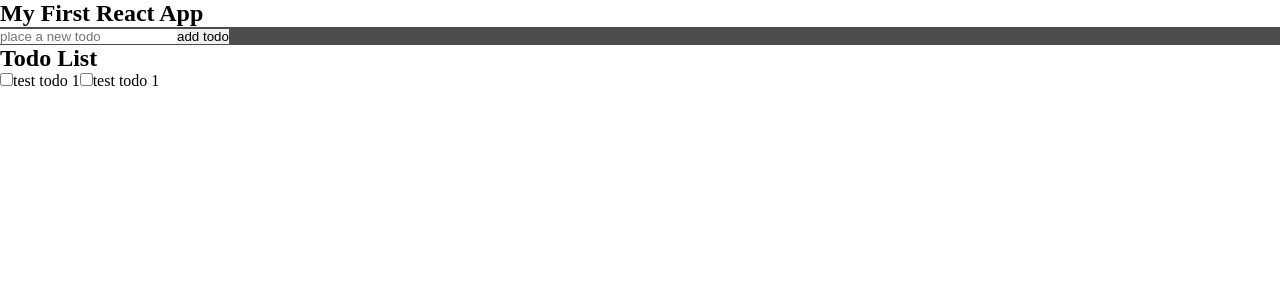
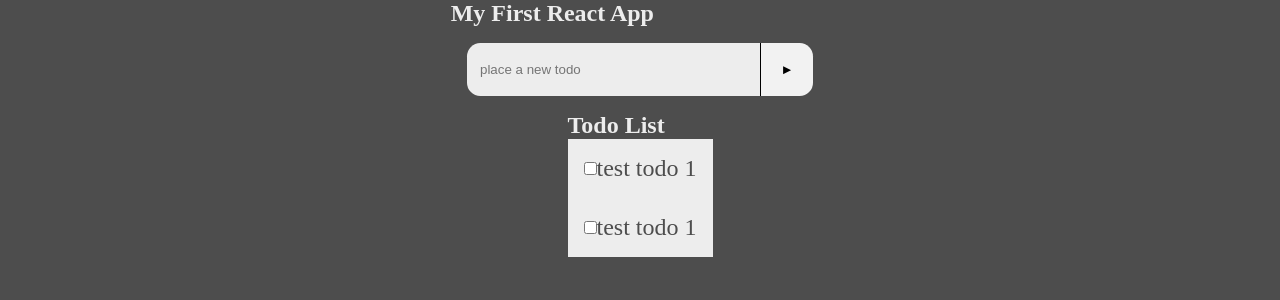
Before and after one commit to becodeorg/hamilton-7-to-do-react-TanguyC0, a React (Create React App) app: page / in a window 1280 px wide. Shown: the top 300 px of the page. Built offline with nearby package versions, Linux system fonts and the light colour scheme.

Commit message:
add start style

```diff
--- a/src/App.js
+++ b/src/App.js
@@ -1,4 +1,4 @@
-import './css/style.css';
+import './sass/_main.scss';
 import ToDoAdd from './component/ToDoAdd';
 import ItemTodo from './component/ItemTodo';
 
@@ -10,10 +10,12 @@ function App() {
           <ToDoAdd />
       </section>
       <hr/>
-      <section>
+      <section className='todo'>
         <h2>Todo List</h2>
-        <ItemTodo />
-        <ItemTodo />
+        <div className="todo__list">
+          <ItemTodo />
+          <ItemTodo />
+        </div>
       </section>
     </main>
   );
--- a/src/component/ItemTodo.js
+++ b/src/component/ItemTodo.js
@@ -1,8 +1,9 @@
 function ItemTodo () {
     return (
-        <label for="todo1">
+        <label
+        className="todo__list__item">
             <input type="checkbox" id="todo1" name="todo1" value="todo1"/>
-            test todo 1
+            <p className="todo__list__item__text">test todo 1</p>
         </label>
     )
 }
--- a/src/component/ToDoAdd.js
+++ b/src/component/ToDoAdd.js
@@ -2,8 +2,8 @@ function ToDoAdd()
 {
     return (
         <form className='new-todo'>
-            <input type="text" placeholder='place a new todo'/>
-            <button type="submit">add todo</button>
+            <input className='new-todo__input' type="text" placeholder='place a new todo'/>
+            <input type="submit" value="►" className="new-todo__button-arrow"/>
         </form>
     );
 }
--- a/src/css/style.css
+++ /dev/null
@@ -1,17 +0,0 @@
-* {
-  margin: 0;
-  padding: 0;
-  border: 0;
-}
-
-body {
-  min-width: 100vw;
-  min-width: 100vw;
-  min-height: 100vh;
-}
-
-.new-todo {
-  background-color: #4d4d4d;
-}
-
-/*# sourceMappingURL=style.css.map */
--- /dev/null
+++ b/src/sass/_app.scss
@@ -0,0 +1,12 @@
+@use "./variables" as *;
+.App
+{
+    display: flex;
+    flex-direction: column;
+    align-items: center;
+    // justify-content: center;
+    height: 100vh;
+    width: 100vw;
+    background-color: $main-color;
+    color: $secondary-color;
+}
--- a/src/sass/_form.scss
+++ b/src/sass/_form.scss
@@ -3,4 +3,28 @@
 .new-todo
 {
     background-color: $main-color;
+    padding: 1rem;
+
+    &__input
+    {
+        background-color: $secondary-color;
+        border: none;
+        padding: 1em;
+        width: 20em;
+        height: 2em;
+
+        border-radius: 1em 0 0 1em;
+    }
+    &__button-arrow
+    {
+        //display arrow
+
+        height: 4em;
+        width: 4em;
+        background-color: $third-color;
+        border-radius: 0 1em 1em 0;
+        border-left: 1px solid black;
+
+
+    }
 }
--- a/src/sass/_main.scss
+++ b/src/sass/_main.scss
@@ -1,3 +1,4 @@
 @forward "./reset";
 @forward "./form";
 @forward "./todo";
+@forward "./app";
--- a/src/sass/_reset.scss
+++ b/src/sass/_reset.scss
@@ -6,7 +6,7 @@
 }
 body
 {
-    min-width: 100vw;
+    max-width: 100vw;
     min-width: 100vw;
     min-height: 100vh;
 }
--- a/src/sass/_todo.scss
+++ b/src/sass/_todo.scss
@@ -1 +1,27 @@
 @use "./variables" as *;
+
+.todo
+{
+    background-color: $main-color;
+
+    &__list
+    {
+        display: flex;
+        flex-direction: column;
+        background-color: $secondary-color;
+
+        &__item
+        {
+            display: flex;
+            justify-content: flex-start;
+            align-items: center;
+            padding: 1rem;
+            &__text
+            {
+                color: $main-color;
+                font-size: 1.5rem;
+            }
+
+        }
+    }
+}
--- a/src/sass/_variables.scss
+++ b/src/sass/_variables.scss
@@ -1,2 +1,3 @@
 $main-color : #4d4d4d;
 $secondary-color : #ededed;
+$third-color : #f2f2f2;
```
Also changed, not shown: 2 other files (tests, documents, lock files or other folders).
